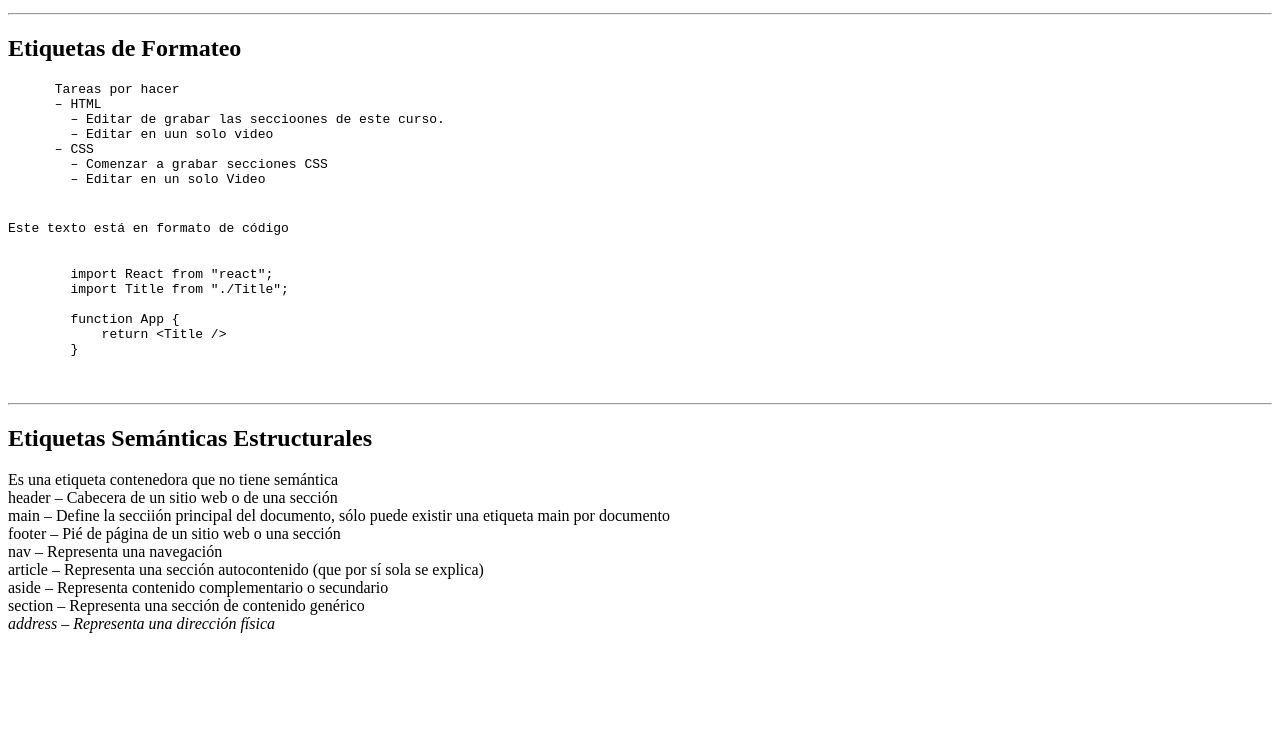
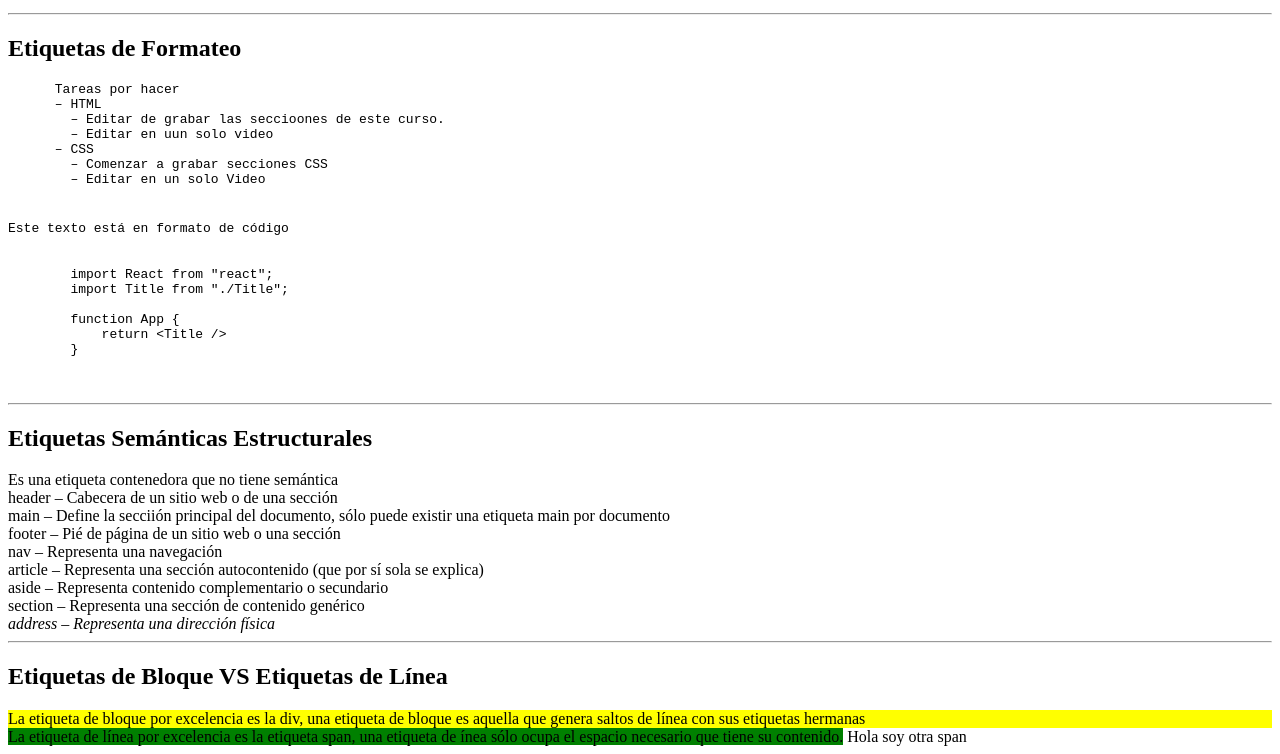
Before and after one commit to MiguelDominguezSanchez/Curso_HTML_-_CSS, a plain HTML site: page YOUTUBE-HTML/INDEX.HTML in a window 1280 px wide. Shown: the part 976-1730 px from the top of the page. Before the commit the page ends 1617 px from the top, so only its background shows below. Drawn offline with Linux system fonts and the light colour scheme.

Commit message:
Etiquetas de línea y de bloque

```diff
--- a/YOUTUBE-HTML/INDEX.HTML
+++ b/YOUTUBE-HTML/INDEX.HTML
@@ -91,5 +91,10 @@
   <aside>aside – Representa contenido complementario o secundario</aside>
   <section>section – Representa una sección de contenido genérico</section>
   <address>address – Representa una dirección física</address>
+  <hr>
+  <h2>Etiquetas de Bloque VS Etiquetas de Línea</h2>
+  <div style="background-color: yellow">La etiqueta de bloque por excelencia es la div, una etiqueta de bloque es aquella que genera saltos de línea con sus etiquetas hermanas</div>
+  <span style="background-color: green">La etiqueta de línea por excelencia es la etiqueta span, una etiqueta de ínea sólo ocupa el espacio necesario que tiene su contenido.</span>
+  <span>Hola soy otra span</span>
 </body>
 </html>
```
